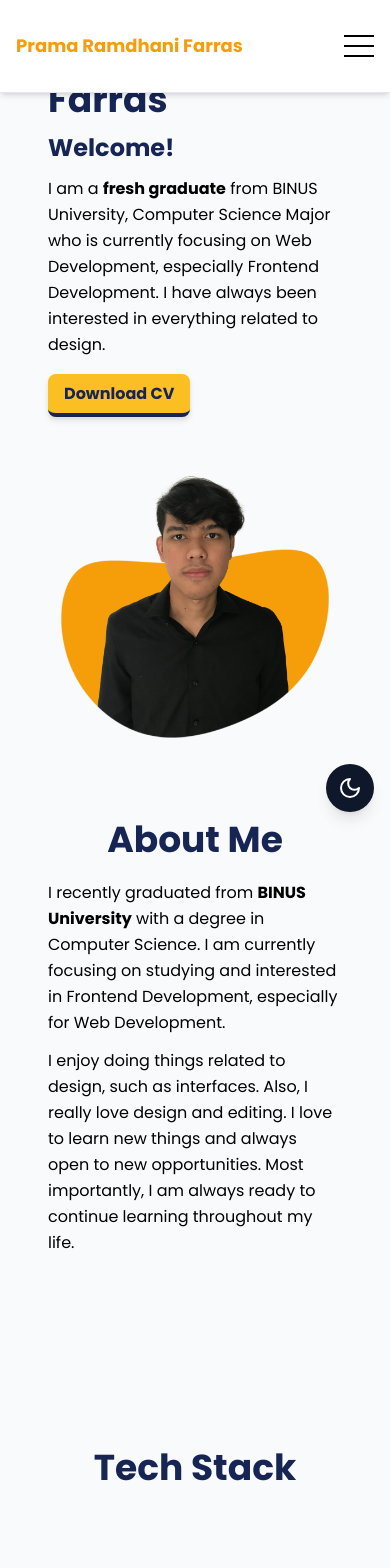
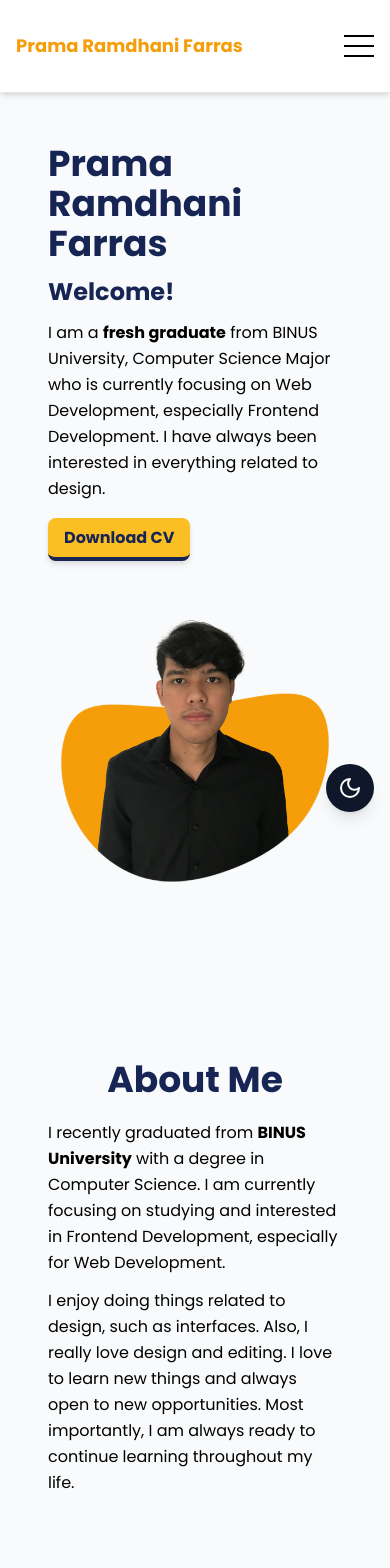
Before and after one commit to pramafarras/Portofolio, a Next.js app: page / in a window 390 px wide. Shown: the top 1568 px of the page. Built offline with nearby package versions, Linux system fonts and the light colour scheme.

Commit message:
Fixed Padding

```diff
--- a/app/components/Card.tsx
+++ b/app/components/Card.tsx
@@ -249,7 +249,7 @@ const Cards = () => {
                                     <ExternalLink className="size-[14px] sm:text-[18px] md:text-[24px] lg:size-[20px] "></ExternalLink>
                                 </Link>
                             </div>
-                            <p className="text-[8px] sm:text-[12px] md:text-[14px] lg:text-md lg:mt-2 mt-0  text-black">Website project that contains information about me, including my skills, experiences, education, and projects</p>
+                            <p className="text-[8px] sm:text-[12px] md:text-[14px] lg:text-md lg:mt-2 mt-0  text-black">Website project that contains information about myself, including my skills, experiences, education, and projects</p>
                             <div className="flex flex-wrap lg:gap-2 gap-0.5 mt-0.5 sm:mt-1 lg:mt-2 justify-center items-center content-start w-full">
                                 {portofoliotech.map((value, index) => (
                                     <div key={index} className="rounded-full bg-slate-300 size-fit px-2 py-0.5 mt-1 lg:px-3 lg:py-1 self-center text-center text-[6px] sm:text-[10px] md:text-[14px] lg:text-sm hover:bg-slate-100 text-black">
@@ -291,7 +291,7 @@ const Cards = () => {
                                 width={1920}
                                 height={1080}
                                 priority
-                                className={`object-contain max-h-[60vh] sm:max-h-[75vh] lg:max-h-[90vh] w-auto rounded-md ${!isLoading ? 'border' : ''}` }
+                                className={`object-contain max-h-[80vh] sm:max-h-[85vh] lg:max-h-[90vh] w-auto rounded-md ${!isLoading ? 'border' : ''}` }
                                 onClick={(e) => e.stopPropagation()}
                                 onLoadingComplete={() => setIsLoading2(false)}
                                 onLoad={() => setIsLoading2(false)}
--- a/app/page.tsx
+++ b/app/page.tsx
@@ -48,7 +48,7 @@ export default function Home() {
       <div className="mx-auto max-w-[1320px]">
 
       <Reveal>
-      <section ref={homeRef} id="Home" className="lg:py-48">
+      <section ref={homeRef} id="Home" className="lg:py-48 pt-36">
         <div className="container px-8 2xl:px-0 mx-auto">
           <div className="flex flex-wrap h-auto ">
             <div className="w-full text-wrap self-center pl-4 lg:w-1/2">
@@ -78,7 +78,7 @@ export default function Home() {
 
 
       <Reveal>
-        <section ref={aboutRef} id="About" className="lg:mt-10 mt-0 lg:py-48 py-12 ">
+        <section ref={aboutRef} id="About" className="lg:mt-10 mt-0 lg:py-48 py-36 ">
           <div className="container px-8 2xl:px-0 mx-auto ">
             <div className="flex flex-wrap h-auto">
               <div className="w-0 h-0 lg:h-auto self-center lg:w-2/5 ">
```
